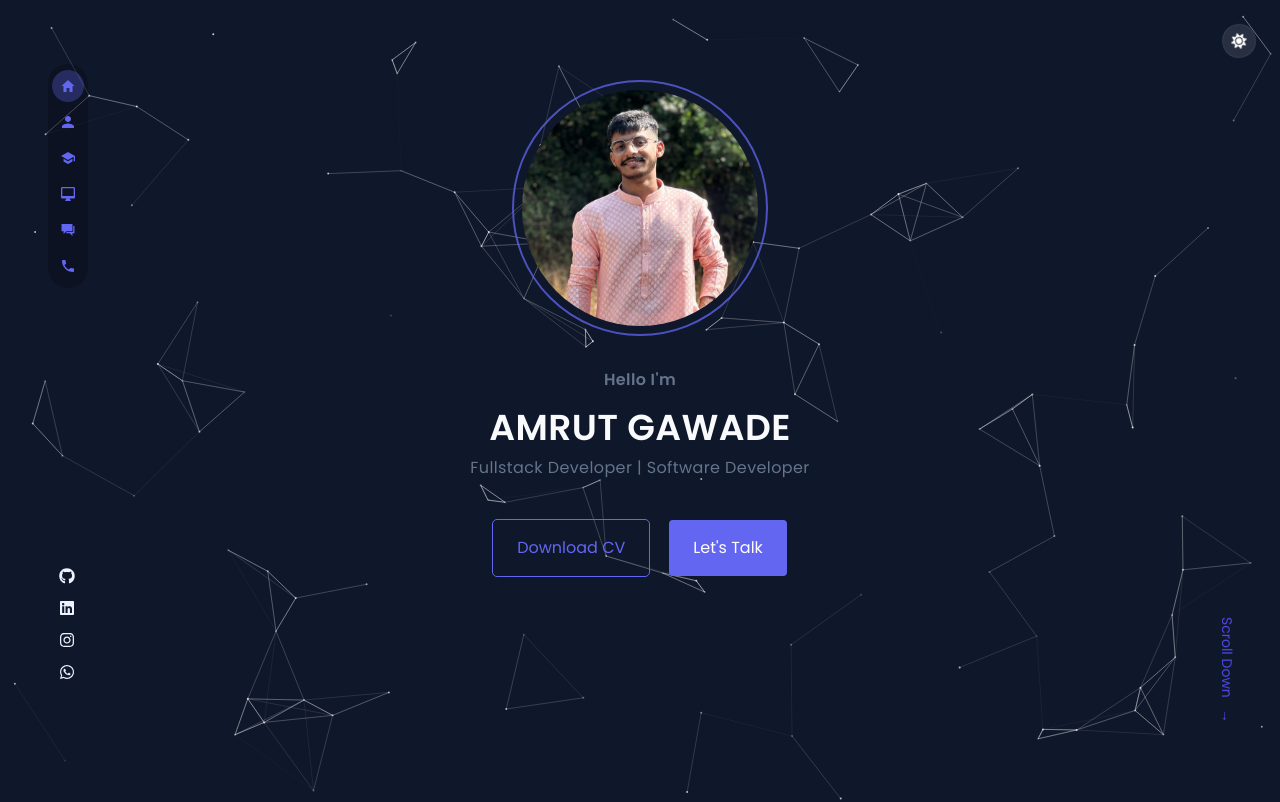
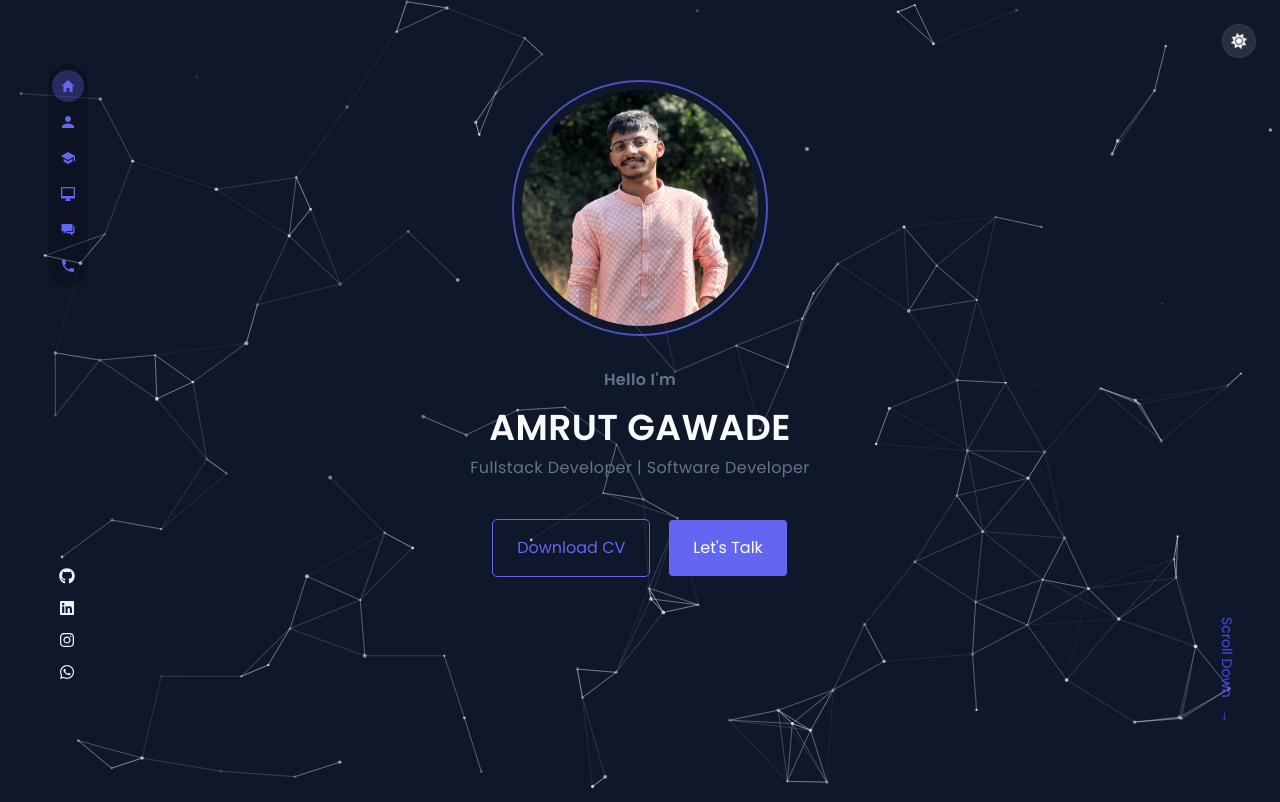
Before and after one commit to amrutgawade/Portfolio, a React (Vite) app: page / in a window 1280 px wide. Shown: the top 802 px of the page. Built offline with nearby package versions, Linux system fonts and the light colour scheme.

Commit message:
fix: particals for dark & light modes

```diff
--- a/src/components/ParticlesBackground.jsx
+++ b/src/components/ParticlesBackground.jsx
@@ -1,25 +1,55 @@
-import { useCallback } from 'react';
-import Particles from 'react-tsparticles';
-import { loadFull } from 'tsparticles';
+import { useCallback, useEffect, useState } from "react";
+import Particles from "react-tsparticles";
+import { loadFull } from "tsparticles";
 
 const ParticlesBackground = () => {
+  const [isDarkMode, setIsDarkMode] = useState(
+    document.documentElement.classList.contains("dark")
+  );
+
   const particlesInit = useCallback(async (engine) => {
     await loadFull(engine);
   }, []);
 
-  return (
-    <Particles
-      id="tsparticles"
-      init={particlesInit}
-      options={{
+  useEffect(() => {
+    const checkDarkMode = () => {
+      const darkModeEnabled =
+        document.documentElement.classList.contains("dark");
+      setIsDarkMode(darkModeEnabled);
+    };
+
+    const observer = new MutationObserver(checkDarkMode);
+    observer.observe(document.documentElement, {
+      attributes: true,
+      attributeFilter: ["class"],
+    });
+
+    return () => observer.disconnect();
+  }, []);
+
+  const particlesConfig = {
     particles: {
-          number: { value: 100, density: { enable: true, area: 800 } },
-          size: { value: 1, random: true },
-          move: { enable: true, speed: 1.5, direction: "none", outModes: "bounce" },
-          shape: { type: "circle", stroke: { width: 0, color: "#fff" } },
-          color: { value: "#ffffff" },
+      number: { value: 125, density: { enable: true, area: 800 } },
+      size: { value: 2, random: true },
+      move: {
+        enable: true,
+        speed: 1.5,
+        direction: "none",
+        outModes: "bounce",
+      },
+      shape: {
+        type: "circle",
+        stroke: { width: 0, color: isDarkMode ? "#ffffff" : "#6366f1" },
+      },
+      color: { value: isDarkMode ? "#ffffff" : "#6366f1" },
       opacity: { value: 0.8, random: true },
-          links: { enable: true, distance: 100, color: "#ffffff", opacity: 0.4, width: 1 },
+      links: {
+        enable: true,
+        distance: 100,
+        color: isDarkMode ? "#ffffff" : "#6366f1",
+        opacity: isDarkMode ? 0.4 : 0.8,
+        width: 1,
+      },
     },
     interactivity: {
       events: {
@@ -32,7 +62,14 @@ const ParticlesBackground = () => {
       },
     },
     detectRetina: true,
-      }}
+  };
+
+  return (
+    <Particles
+      id="tsparticles"
+      init={particlesInit}
+      options={particlesConfig}
+      key={isDarkMode ? "dark" : "light"} // Force re-render on theme change
     />
   );
 };
```
Lines whose indentation alone changed are shown as unchanged.
